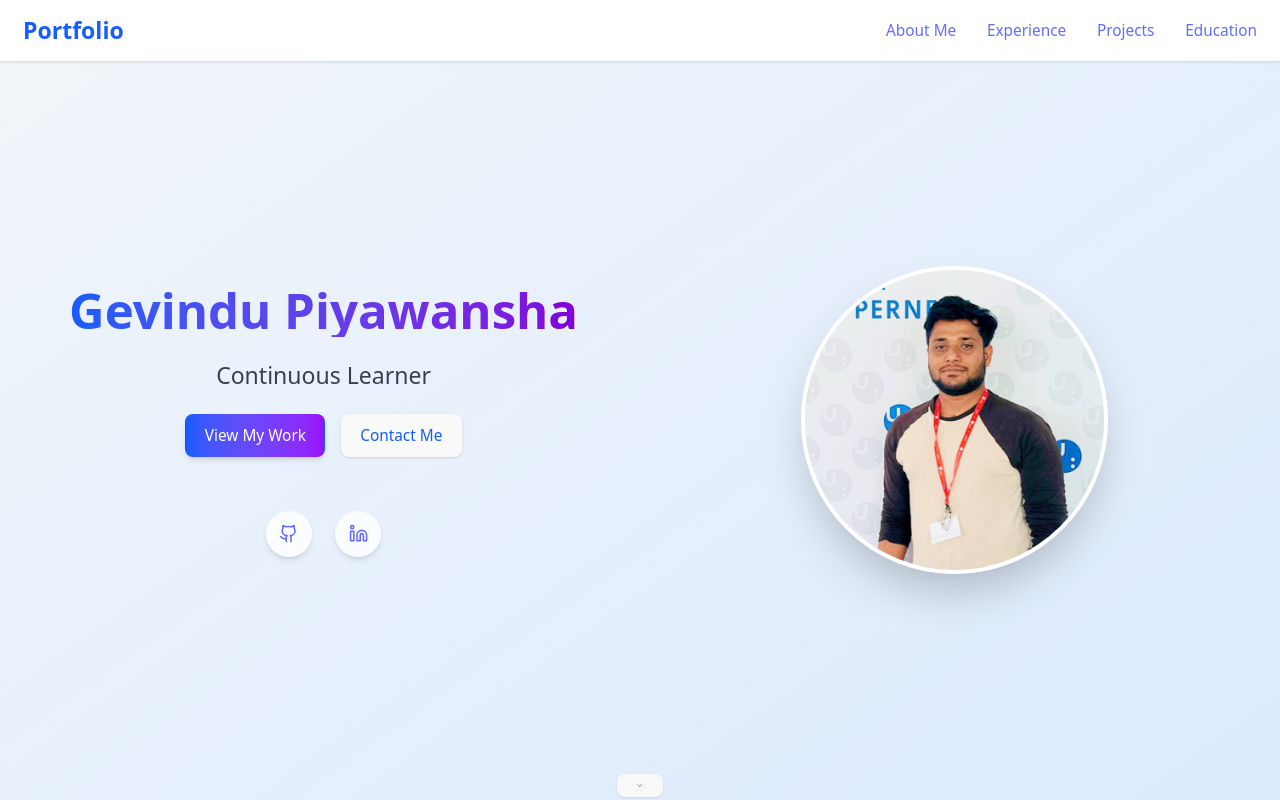
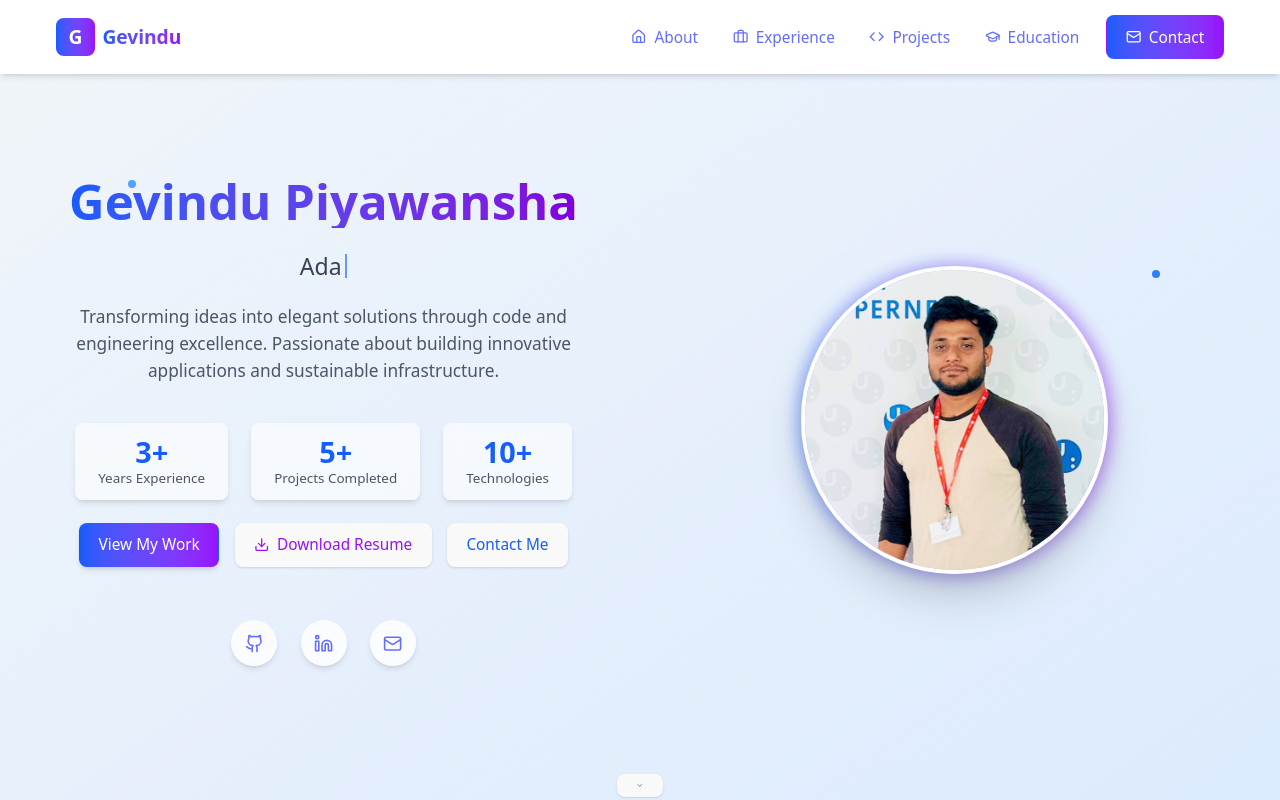
Before and after one commit to Gevindu-Piyawansha/gevindu-portfolio, a React (Vite) app: page / in a window 1280 px wide. Shown: the top 800 px of the page. Built offline with nearby package versions, Linux system fonts and the light colour scheme.

Commit message:
feat: Enhance navbar UI and integrate contact modal functionality

```diff
--- a/src/App.jsx
+++ b/src/App.jsx
@@ -1,16 +1,22 @@
-import Navbar from './components/Navbar';
-import Hero from './components/Hero';
-import About from './components/About';
-import Experience from './components/Experience';
-import Projects from './components/Projects';
-import Education from './components/Education';
-import Footer from './components/Footer';
+import { useState } from "react";
+import Navbar from "./components/Navbar";
+import Hero from "./components/Hero";
+import About from "./components/About";
+import Experience from "./components/Experience";
+import Projects from "./components/Projects";
+import Education from "./components/Education";
+import Footer from "./components/Footer";
 
 function App() {
+  const [isContactModalOpen, setIsContactModalOpen] = useState(false);
+
   return (
     <div className="min-h-screen w-full overflow-x-hidden">
-      <Navbar />
-      <Hero />
+      <Navbar onContactClick={() => setIsContactModalOpen(true)} />
+      <Hero
+        isContactModalOpen={isContactModalOpen}
+        setIsContactModalOpen={setIsContactModalOpen}
+      />
       <About />
       <Experience />
       <Projects />
--- a/src/components/Hero.jsx
+++ b/src/components/Hero.jsx
@@ -1,14 +1,29 @@
-import { Github, Linkedin, ChevronDown } from "lucide-react";
+import {
+  Github,
+  Linkedin,
+  ChevronDown,
+  Mail,
+  Download,
+  CheckCircle,
+  X,
+} from "lucide-react";
 import { useState, useEffect } from "react";
 import emailjs from "emailjs-com";
 
 function Hero() {
   const [currentRole, setCurrentRole] = useState(0);
   const [isModalOpen, setIsModalOpen] = useState(false);
+  const [displayText, setDisplayText] = useState("");
+  const [isDeleting, setIsDeleting] = useState(false);
+  const [charIndex, setCharIndex] = useState(0);
+  const [showToast, setShowToast] = useState(false);
+  const [toastMessage, setToastMessage] = useState("");
+  const [toastType, setToastType] = useState("success");
 
   const [name, setName] = useState("");
   const [email, setEmail] = useState("");
   const [message, setMessage] = useState("");
+  const [errors, setErrors] = useState({});
 
   const roles = [
     "Full-Stack Developer",
@@ -25,15 +40,80 @@ function Hero() {
     "Continuous Learner",
   ];
 
+  const stats = [
+    { label: "Years Experience", value: "3+" },
+    { label: "Projects Completed", value: "5+" },
+    { label: "Technologies", value: "10+" },
+  ];
+
+  // Typing animation effect
   useEffect(() => {
-    const interval = setInterval(() => {
+    const currentText = rolesWithoutAspiring.includes(roles[currentRole])
+      ? roles[currentRole]
+      : `Aspiring ${roles[currentRole]}`;
+
+    const typingSpeed = isDeleting ? 50 : 100;
+
+    if (!isDeleting && charIndex < currentText.length) {
+      const timeout = setTimeout(() => {
+        setDisplayText(currentText.slice(0, charIndex + 1));
+        setCharIndex(charIndex + 1);
+      }, typingSpeed);
+      return () => clearTimeout(timeout);
+    } else if (isDeleting && charIndex > 0) {
+      const timeout = setTimeout(() => {
+        setDisplayText(currentText.slice(0, charIndex - 1));
+        setCharIndex(charIndex - 1);
+      }, typingSpeed);
+      return () => clearTimeout(timeout);
+    } else if (!isDeleting && charIndex === currentText.length) {
+      const timeout = setTimeout(() => setIsDeleting(true), 2000);
+      return () => clearTimeout(timeout);
+    } else if (isDeleting && charIndex === 0) {
+      setIsDeleting(false);
       setCurrentRole((prev) => (prev + 1) % roles.length);
-    }, 1500);
-    return () => clearInterval(interval);
-  }, []);
+    }
+  }, [charIndex, isDeleting, currentRole, roles, rolesWithoutAspiring]);
+
+  // Form validation
+  const validateForm = () => {
+    const newErrors = {};
+
+    if (!name.trim()) {
+      newErrors.name = "Name is required";
+    }
+
+    if (!email.trim()) {
+      newErrors.email = "Email is required";
+    } else if (!/\S+@\S+\.\S+/.test(email)) {
+      newErrors.email = "Email is invalid";
+    }
+
+    if (!message.trim()) {
+      newErrors.message = "Message is required";
+    } else if (message.trim().length < 10) {
+      newErrors.message = "Message must be at least 10 characters";
+    }
+
+    setErrors(newErrors);
+    return Object.keys(newErrors).length === 0;
+  };
+
+  // Toast notification
+  const showToastMessage = (message, type = "success") => {
+    setToastMessage(message);
+    setToastType(type);
+    setShowToast(true);
+    setTimeout(() => setShowToast(false), 4000);
+  };
 
   const handleSubmit = (e) => {
     e.preventDefault();
+
+    if (!validateForm()) {
+      showToastMessage("Please fix the errors in the form", "error");
+      return;
+    }
 
     emailjs
       .send(
@@ -47,16 +127,34 @@ function Hero() {
         "73jkaxIQjcnGN8pWm"
       )
       .then(() => {
-        alert("Message sent!");
+        showToastMessage(
+          "Message sent successfully! I'll get back to you soon.",
+          "success"
+        );
         setIsModalOpen(false);
         setName("");
         setEmail("");
         setMessage("");
+        setErrors({});
       })
       .catch((error) => {
         console.error("EmailJS error:", error);
-        alert("Failed to send message. Please try again later.");
+        showToastMessage(
+          "Failed to send message. Please try again later.",
+          "error"
+        );
       });
+  };
+
+  const handleDownloadResume = () => {
+    // Replace with your actual resume URL
+    const resumeUrl = "/resume.pdf";
+    const link = document.createElement("a");
+    link.href = resumeUrl;
+    link.download = "Gevindu_Piyawansha_Resume.pdf";
+    document.body.appendChild(link);
+    link.click();
+    document.body.removeChild(link);
   };
 
   return (
@@ -72,6 +170,30 @@ function Hero() {
     >
       <div className="absolute inset-0 opacity-5 pointer-events-none">
         <div className="absolute inset-0 bg-[radial-gradient(circle_at_1px_1px,rgba(59,130,246,0.3)_1px,transparent_0)] bg-[size:50px_40px]"></div>
+      </div>
+
+      {/* Animated particles */}
+      <div className="absolute inset-0 overflow-hidden pointer-events-none">
+        <div
+          className="absolute w-2 h-2 bg-blue-400 rounded-full animate-float"
+          style={{ top: "20%", left: "10%", animationDelay: "0s" }}
+        ></div>
+        <div
+          className="absolute w-3 h-3 bg-purple-400 rounded-full animate-float"
+          style={{ top: "60%", left: "80%", animationDelay: "2s" }}
+        ></div>
+        <div
+          className="absolute w-2 h-2 bg-blue-300 rounded-full animate-float"
+          style={{ top: "40%", left: "70%", animationDelay: "4s" }}
+        ></div>
+        <div
+          className="absolute w-3 h-3 bg-purple-300 rounded-full animate-float"
+          style={{ top: "70%", left: "20%", animationDelay: "1s" }}
+        ></div>
+        <div
+          className="absolute w-2 h-2 bg-blue-500 rounded-full animate-float"
+          style={{ top: "30%", left: "90%", animationDelay: "3s" }}
+        ></div>
       </div>
 
       <div
@@ -91,13 +213,35 @@ function Hero() {
             Gevindu Piyawansha
           </h1>
 
-          <h2 className="text-lg sm:text-xl lg:text-2xl text-gray-700 font-medium">
-            {rolesWithoutAspiring.includes(roles[currentRole])
-              ? roles[currentRole]
-              : `Aspiring ${roles[currentRole]}`}
+          <h2 className="text-lg sm:text-xl lg:text-2xl text-gray-700 font-medium min-h-[2rem] flex items-center justify-center">
+            {displayText}
+            <span className="inline-block w-0.5 h-6 bg-blue-600 ml-1 animate-pulse"></span>
           </h2>
 
-          <div className="flex flex-col sm:flex-row gap-4 justify-center md:justify-start">
+          <p className="text-base sm:text-lg text-gray-600 max-w-2xl text-center">
+            Transforming ideas into elegant solutions through code and
+            engineering excellence. Passionate about building innovative
+            applications and sustainable infrastructure.
+          </p>
+
+          {/* Stats Section */}
+          <div className="flex flex-wrap gap-6 justify-center mt-4">
+            {stats.map((stat, index) => (
+              <div
+                key={index}
+                className="text-center bg-white/60 backdrop-blur-sm rounded-lg px-6 py-3 shadow-md hover:shadow-lg transition-shadow"
+              >
+                <div className="text-2xl sm:text-3xl font-bold text-blue-600">
+                  {stat.value}
+                </div>
+                <div className="text-xs sm:text-sm text-gray-600">
+                  {stat.label}
+                </div>
+              </div>
+            ))}
+          </div>
+
+          <div className="flex flex-col sm:flex-row gap-4 justify-center md:justify-center">
             <button
               onClick={() =>
                 document
@@ -109,14 +253,22 @@ function Hero() {
               View My Work
             </button>
 
+            <button
+              onClick={handleDownloadResume}
+              className="px-6 sm:px-8 py-3 rounded-full border-2 border-purple-600 text-purple-600 font-semibold bg-white hover:bg-purple-600 hover:text-white transition-all duration-300 shadow-sm flex items-center justify-center gap-2"
+            >
+              <Download className="w-4 h-4" />
+              Download Resume
+            </button>
+
             {/* Contact Me Button */}
             <button
               onClick={() => setIsModalOpen(true)}
               className="
                                 px-6 sm:px-8 py-3 rounded-full
-                                border border-blue-600 text-blue-600 font-semibold
-                                bg-transparent
-                                hover:bg-gradient-to-r hover:from-blue-600 hover:to-purple-600 hover:text-white
+                                border-2 border-blue-600 text-blue-600 font-semibold
+                                bg-white
+                                hover:bg-gradient-to-r hover:from-blue-600 hover:to-purple-600 hover:text-white hover:border-transparent
                                 transition-all duration-300 shadow-sm
                             "
             >
@@ -124,12 +276,12 @@ function Hero() {
             </button>
           </div>
 
-          <div className="flex gap-6 justify-center md:justify-start mt-8">
+          <div className="flex gap-6 justify-center md:justify-center mt-8">
             <a
               href="https://github.com/Gevindu-Piyawansha"
               target="_blank"
               rel="noopener noreferrer"
-              className="w-12 h-12 bg-white/80 backdrop-blur-sm rounded-full flex items-center justify-center text-gray-700 hover:text-blue-600 hover:scale-110 transition-all duration-200 shadow-md"
+              className="w-12 h-12 bg-white/80 backdrop-blur-sm rounded-full flex items-center justify-center text-gray-700 hover:text-blue-600 hover:scale-110 transition-all duration-200 shadow-md hover:shadow-lg"
               aria-label="GitHub Profile"
             >
               <Github className="w-5 h-5" />
@@ -138,24 +290,35 @@ function Hero() {
               href="https://www.linkedin.com/in/gevindu-piyawansha/"
               target="_blank"
               rel="noopener noreferrer"
-              className="w-12 h-12 bg-white/80 backdrop-blur-sm rounded-full flex items-center justify-center text-gray-700 hover:text-blue-600 hover:scale-110 transition-all duration-200 shadow-md"
+              className="w-12 h-12 bg-white/80 backdrop-blur-sm rounded-full flex items-center justify-center text-gray-700 hover:text-blue-600 hover:scale-110 transition-all duration-200 shadow-md hover:shadow-lg"
               aria-label="LinkedIn Profile"
             >
               <Linkedin className="w-5 h-5" />
+            </a>
+            <a
+              href="mailto:gevindu.piyawansha@gmail.com"
+              className="w-12 h-12 bg-white/80 backdrop-blur-sm rounded-full flex items-center justify-center text-gray-700 hover:text-blue-600 hover:scale-110 transition-all duration-200 shadow-md hover:shadow-lg"
+              aria-label="Email"
+            >
+              <Mail className="w-5 h-5" />
             </a>
           </div>
         </div>
 
         {/* Right side - Photo */}
         <div className="w-full md:w-1/2 flex justify-center items-center relative px-6 mt-8 md:mt-0 ">
-          <img
-            src="/profile.jpg"
-            alt="Gevindu Piyawansha"
-            className="
-                            w-86 h-86 sm:w-64 sm:h-64 md:w-72 md:h-72 lg:w-80 lg:h-80
+          <div className="relative group">
+            <div className="absolute -inset-1 bg-gradient-to-r from-blue-600 to-purple-600 rounded-full blur opacity-25 group-hover:opacity-75 transition duration-1000 group-hover:duration-200 animate-pulse"></div>
+            <img
+              src="/profile.jpg"
+              alt="Gevindu Piyawansha"
+              className="
+                            relative w-86 h-86 sm:w-64 sm:h-64 md:w-72 md:h-72 lg:w-80 lg:h-80
                             rounded-full object-cover shadow-2xl border-4 border-white
+                            transform group-hover:scale-105 transition-transform duration-300
                         "
-          />
+            />
+          </div>
         </div>
       </div>
 
@@ -177,15 +340,23 @@ function Hero() {
 
       {/* Modal */}
       {isModalOpen && (
-        <div className="fixed inset-0 bg-black bg-opacity-50 flex justify-center items-center z-50">
-          <div className="bg-white p-6 rounded-lg shadow-lg w-full max-w-md relative">
+        <div className="fixed inset-0 bg-black bg-opacity-50 flex justify-center items-center z-50 p-4 animate-fadeIn">
+          <div className="bg-white p-6 rounded-lg shadow-2xl w-full max-w-md relative animate-slideUp">
+            <button
+              onClick={() => setIsModalOpen(false)}
+              className="absolute top-4 right-4 text-gray-400 hover:text-gray-600 transition-colors"
+              aria-label="Close modal"
+            >
+              <X className="w-6 h-6" />
+            </button>
+
             <h2 className="text-2xl font-bold mb-4 text-gray-800">
               Contact Me
             </h2>
             <form onSubmit={handleSubmit} noValidate className="space-y-4">
               <div>
                 <label className="block text-sm font-medium text-gray-700 mb-1">
-                  Name
+                  Name *
                 </label>
                 <input
                   type="text"
@@ -193,12 +364,19 @@ function Hero() {
                   placeholder="Your Name"
                   value={name}
                   onChange={(e) => setName(e.target.value)}
-                  className="w-full px-4 py-2 border border-gray-300 rounded text-black focus:outline-none focus:ring focus:ring-blue-200"
+                  className={`w-full px-4 py-2 border ${
+                    errors.name ? "border-red-500" : "border-gray-300"
+                  } rounded text-black focus:outline-none focus:ring-2 ${
+                    errors.name ? "focus:ring-red-200" : "focus:ring-blue-200"
+                  }`}
                 />
+                {errors.name && (
+                  <p className="text-red-500 text-xs mt-1">{errors.name}</p>
+                )}
               </div>
               <div>
                 <label className="block text-sm font-medium text-gray-700 mb-1">
-                  Email
+                  Email *
                 </label>
                 <input
                   type="email"
@@ -206,12 +384,19 @@ function Hero() {
                   placeholder="Your Email"
                   value={email}
                   onChange={(e) => setEmail(e.target.value)}
-                  className="w-full px-4 py-2 border border-gray-300 rounded text-black focus:outline-none focus:ring focus:ring-blue-200"
+                  className={`w-full px-4 py-2 border ${
+                    errors.email ? "border-red-500" : "border-gray-300"
+                  } rounded text-black focus:outline-none focus:ring-2 ${
+                    errors.email ? "focus:ring-red-200" : "focus:ring-blue-200"
+                  }`}
                 />
+                {errors.email && (
+                  <p className="text-red-500 text-xs mt-1">{errors.email}</p>
+                )}
               </div>
               <div>
                 <label className="block text-sm font-medium text-gray-700 mb-1">
-                  Message
+                  Message *
                 </label>
                 <textarea
                   name="message"
@@ -219,14 +404,23 @@ function Hero() {
                   rows="4"
                   value={message}
                   onChange={(e) => setMessage(e.target.value)}
-                  className="w-full px-4 py-2 border border-gray-300 rounded text-black focus:outline-none focus:ring focus:ring-blue-200"
+                  className={`w-full px-4 py-2 border ${
+                    errors.message ? "border-red-500" : "border-gray-300"
+                  } rounded text-black focus:outline-none focus:ring-2 ${
+                    errors.message
+                      ? "focus:ring-red-200"
+                      : "focus:ring-blue-200"
+                  }`}
                 ></textarea>
+                {errors.message && (
+                  <p className="text-red-500 text-xs mt-1">{errors.message}</p>
+                )}
               </div>
-              <div className="flex justify-end gap-2">
+              <div className="flex justify-end gap-2 pt-2">
                 <button
                   type="button"
                   onClick={() => setIsModalOpen(false)}
-                  className="px-4 py-2 bg-gray-300 text-gray-700 rounded hover:bg-gray-400"
+                  className="px-4 py-2 bg-gray-300 text-gray-700 rounded hover:bg-gray-400 transition-colors"
                 >
                   Cancel
                 </button>
@@ -234,16 +428,32 @@ function Hero() {
                   type="submit"
                   className="
                                         px-4 py-2 rounded
-                                        bg-blue-600 text-white font-semibold
-                                        hover:bg-gradient-to-r hover:from-blue-600 hover:to-purple-600
-                                        transition-all duration-300 shadow
+                                        bg-gradient-to-r from-blue-600 to-purple-600 text-white font-semibold
+                                        hover:shadow-lg transform hover:scale-105
+                                        transition-all duration-300
                                     "
                 >
-                  Send
+                  Send Message
                 </button>
               </div>
             </form>
           </div>
+        </div>
+      )}
+
+      {/* Toast Notification */}
+      {showToast && (
+        <div
+          className={`fixed top-20 right-4 z-50 animate-slideInRight ${
+            toastType === "success" ? "bg-green-500" : "bg-red-500"
+          } text-white px-6 py-4 rounded-lg shadow-2xl flex items-center gap-3 max-w-md`}
+        >
+          {toastType === "success" ? (
+            <CheckCircle className="w-6 h-6 flex-shrink-0" />
+          ) : (
+            <X className="w-6 h-6 flex-shrink-0" />
+          )}
+          <p className="text-sm font-medium">{toastMessage}</p>
         </div>
       )}
     </section>
--- a/src/components/Navbar.jsx
+++ b/src/components/Navbar.jsx
@@ -1,93 +1,117 @@
-import { useState } from "react";
-import { Menu, X } from "lucide-react"; // or use any icon library
+import { useState, useEffect } from "react";
+import {
+  Menu,
+  X,
+  Home,
+  Briefcase,
+  Code,
+  GraduationCap,
+  Mail,
+} from "lucide-react";
 
-function Navbar() {
+function Navbar({ onContactClick }) {
   const [menuOpen, setMenuOpen] = useState(false);
+  const [scrolled, setScrolled] = useState(false);
+  const [activeSection, setActiveSection] = useState("about");
 
   const toggleMenu = () => {
     setMenuOpen(!menuOpen);
   };
 
+  // Handle scroll effect
+  useEffect(() => {
+    const handleScroll = () => {
+      setScrolled(window.scrollY > 20);
+    };
+    window.addEventListener("scroll", handleScroll);
+    return () => window.removeEventListener("scroll", handleScroll);
+  }, []);
+
+  const navItems = [
+    { name: "About", href: "#about", icon: Home },
+    { name: "Experience", href: "#experience", icon: Briefcase },
+    { name: "Projects", href: "#projects", icon: Code },
+    { name: "Education", href: "#education", icon: GraduationCap },
+  ];
+
   return (
-    <header className="w-full fixed top-0 left-0 bg-white shadow z-50">
-      <div className="max-w-[1400px] mx-auto flex items-center justify-between px-6 py-4">
+    <header
+      className={`w-full fixed top-0 left-0 z-50 transition-all duration-300 ${
+        scrolled
+          ? "bg-white/95 backdrop-blur-md shadow-lg py-3"
+          : "bg-white shadow-md py-4"
+      }`}
+    >
+      <div className="max-w-7xl mx-auto flex items-center justify-between px-4 sm:px-6 lg:px-8">
         {/* Logo */}
         <div
-          className="text-2xl font-extrabold text-blue-600 cursor-pointer hover:text-blue-700 transition-colors"
+          className="flex items-center gap-2 cursor-pointer group"
           onClick={() => window.scrollTo({ top: 0, behavior: "smooth" })}
         >
-          Portfolio
+          <div className="w-10 h-10 bg-gradient-to-r from-blue-600 to-purple-600 rounded-lg flex items-center justify-center transform group-hover:scale-110 transition-transform duration-300">
+            <span className="text-white font-bold text-xl">G</span>
+          </div>
+          <span className="text-xl font-bold bg-gradient-to-r from-blue-600 to-purple-600 bg-clip-text text-transparent">
+            Gevindu
+          </span>
         </div>
 
         {/* Desktop Nav */}
-        <nav className="hidden md:flex gap-8">
+        <nav className="hidden md:flex items-center gap-1">
+          {navItems.map((item) => (
             <a
-            href="#about"
-            className="text-gray-600 hover:text-blue-600 font-medium"
+              key={item.name}
+              href={item.href}
+              className="px-4 py-2 text-gray-700 hover:text-blue-600 font-medium rounded-lg hover:bg-blue-50 transition-all duration-200 flex items-center gap-2"
             >
-            About Me
+              <item.icon className="w-4 h-4" />
+              {item.name}
             </a>
-          <a
-            href="#experience"
-            className="text-gray-600 hover:text-blue-600 font-medium"
+          ))}
+          <button
+            onClick={onContactClick}
+            className="ml-2 px-6 py-2 bg-gradient-to-r from-blue-600 to-purple-600 text-white font-semibold rounded-lg hover:shadow-lg hover:scale-105 transition-all duration-200 flex items-center gap-2"
           >
-            Experience
-          </a>
-          <a
-            href="#projects"
-            className="text-gray-600 hover:text-blue-600 font-medium"
-          >
-            Projects
-          </a>
-          <a
-            href="#education"
-            className="text-gray-600 hover:text-blue-600 font-medium"
-          >
-            Education
-          </a>
+            <Mail className="w-4 h-4" />
+            Contact
+          </button>
         </nav>
 
         {/* Mobile Hamburger */}
         <button
           onClick={toggleMenu}
-          className="md:hidden text-gray-700 focus:outline-none"
+          className="md:hidden p-2 text-gray-700 hover:bg-gray-100 rounded-lg focus:outline-none transition-colors"
         >
-          {menuOpen ? <X className="w-7 h-7" /> : <Menu className="w-7 h-7" />}
+          {menuOpen ? <X className="w-6 h-6" /> : <Menu className="w-6 h-6" />}
         </button>
       </div>
 
       {/* Mobile Menu */}
       {menuOpen && (
-        <div className="md:hidden bg-white shadow px-6 py-4 space-y-4">
+        <div className="md:hidden bg-white/95 backdrop-blur-md border-t border-gray-100 shadow-lg">
+          <div className="px-4 py-6 space-y-2">
+            {navItems.map((item) => (
               <a
-            href="#about"
-            className="block text-gray-600 hover:text-blue-600 font-medium"
+                key={item.name}
+                href={item.href}
+                className="flex items-center gap-3 px-4 py-3 text-gray-700 hover:text-blue-600 hover:bg-blue-50 font-medium rounded-lg transition-all duration-200"
                 onClick={toggleMenu}
               >
-            {" "}
-            About Me
+                <item.icon className="w-5 h-5" />
+                {item.name}
               </a>
-          <a
-            href="#experience"
-            className="block text-gray-600 hover:text-blue-600 font-medium"
-            onClick={toggleMenu}
+            ))}
+            <button
+              onClick={() => {
+                toggleMenu();
+                onContactClick();
+              }}
+              className="w-full flex items-center justify-center gap-3 px-4 py-3 bg-gradient-to-r from-blue-600 to-purple-600 text-white font-semibold rounded-lg hover:shadow-lg transition-all duration-200"
             >
-            Experience
-          </a>
-          <a
-            href="#projects"
-            className="block text-gray-600 hover:text-blue-600 font-medium"
-            onClick={toggleMenu}
-          >
-            Projects
-          </a>
-          <a
-            href="#education"
-            className="block text-gray-600 hover:text-blue-600 font-medium"
-            onClick={toggleMenu}
-          >
-            Education
-          </a>
+              <Mail className="w-5 h-5" />
+              Contact
+            </button>
+          </div>
         </div>
       )}
     </header>
```
Lines whose indentation alone changed are shown as unchanged.
